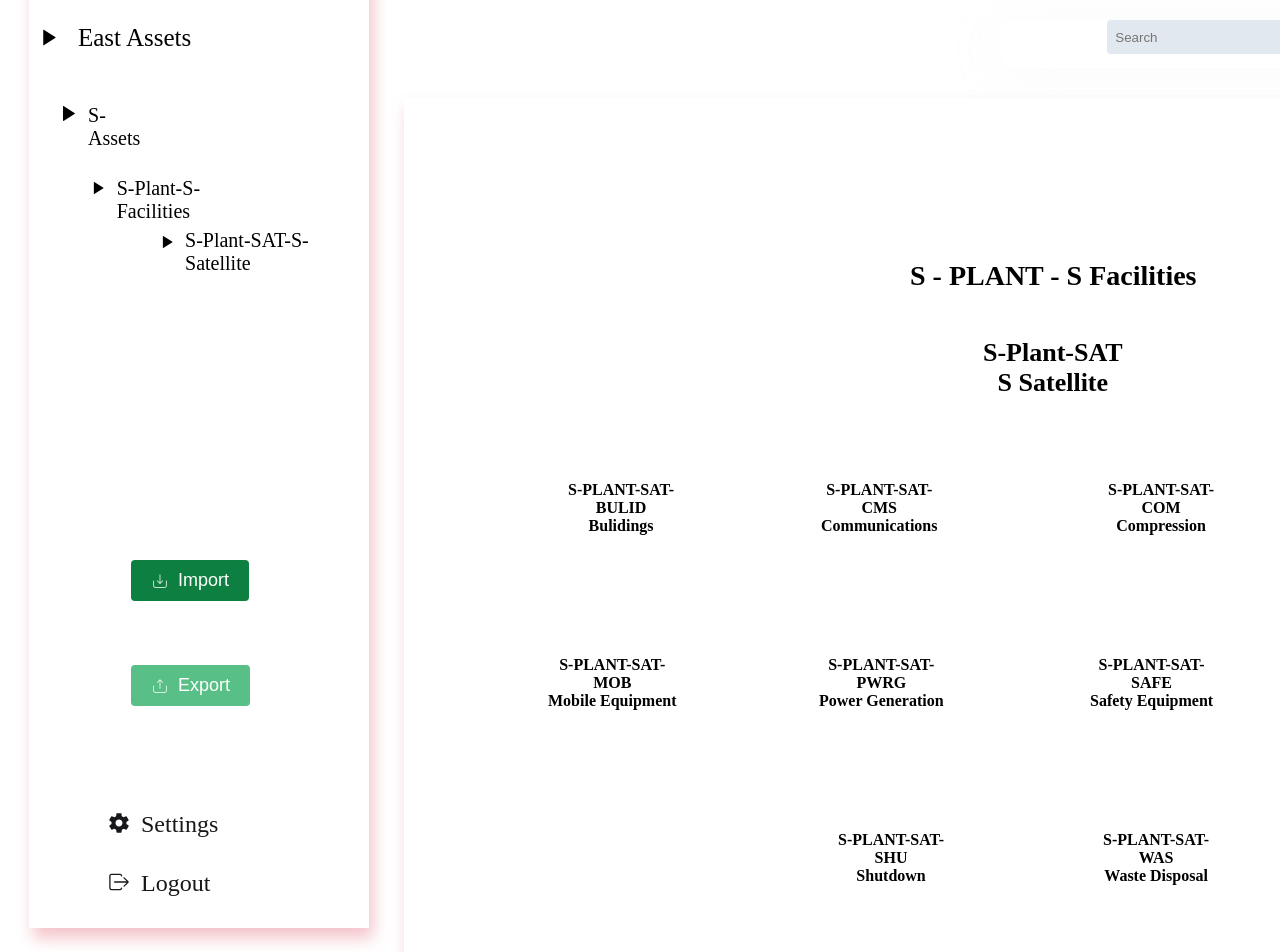
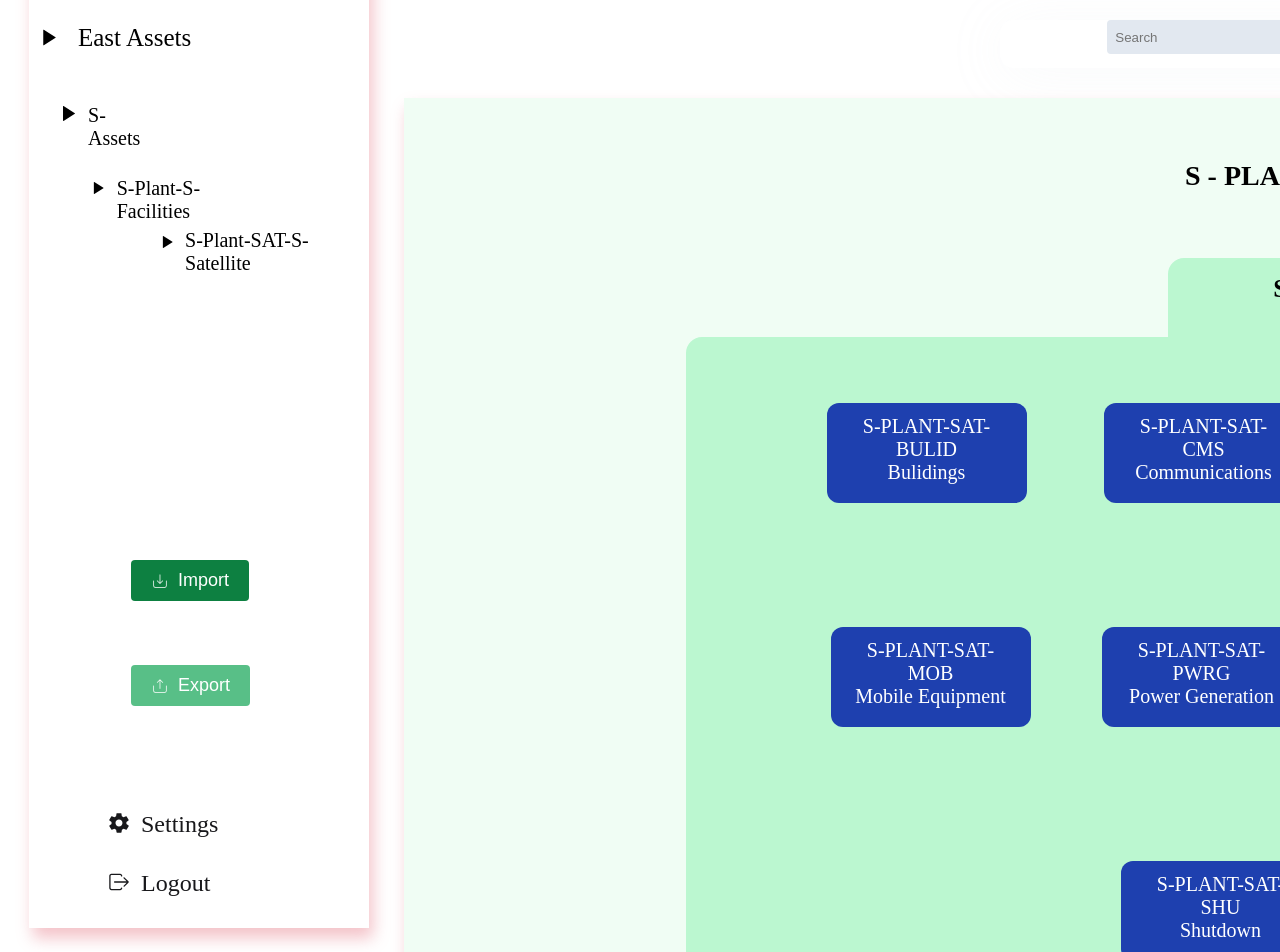
Before and after one commit to ak220193/Asset-DSt, a React (Create React App) app: page /s-plant-facilities-assets in a window 1280 px wide. Shown: the top 952 px of the page. Built offline with nearby package versions, Linux system fonts and the light colour scheme; a web font is replaced by a local one.

Commit message:
s-plant-facilities

```diff
--- a/src/Pages/SPlantFacilities/SPlantFacilities.jsx
+++ b/src/Pages/SPlantFacilities/SPlantFacilities.jsx
@@ -1,6 +1,7 @@
 import React from "react";
 import NavbarMain from "../../Components/Navbar/NavbarMain";
 import SidebarSplantFacilities from "../../Components/Sidebar/SidebarSplantFacilities";
+import { CiCirclePlus } from "react-icons/ci";
 
 const SPlantFacilities = () => {
 
@@ -9,94 +10,96 @@ const SPlantFacilities = () => {
     <div>
         <NavbarMain/>
         <SidebarSplantFacilities/>
-    <div className="relative bg-lavenderblush w-full h-[1117px] overflow-hidden text-left text-[16px] text-darkslategray font-poppins">
+    <div className="relative bg-lavenderblush w-full h-[1070px] overflow-hidden text-left text-[16px] text-darkslategray font-poppins ">
 
+      <div className="absolute top-[98px] left-[404px] rounded-31xl shadow-[4px_10px_15px_rgba(241,_180,_187,_0.8)] w-[1850px] h-[998px] overflow-hidden text-center text-3xl text-white bg-green-50">
+      <div className="absolute top-0 left-0 m-4 cursor-pointer ml-[1780px]">
+          <CiCirclePlus className="text-slate-950 font-bold text-[50px]"/>
+        </div>
+        <div>
+            <div className="absolute top-[140px] left-[764px] text-[26px] font-semibold text-steelblue bg-green-200 w-[350px] rounded-2xl h-28 mt-5">
+            <p className="m-0 text-black mt-4">S-Plant-SAT</p>
+            <p className="m-0 text-black">S Satellite</p>
+            </div>
 
-
-      <div className="absolute top-[98px] left-[404px] rounded-31xl bg-white shadow-[4px_10px_15px_rgba(241,_180,_187,_0.8)] w-[1300px] h-[998px] overflow-hidden text-center text-3xl text-white">
-        <div className="absolute top-[138px] left-[49px] rounded-6xl bg-darkcyan-200 box-border w-[1225px] h-[822px] border-[4px] border-solid border-steelblue" />
-
-        <div className="absolute top-[364px] left-[calc(50%_-_551px)] w-[1102px] flex flex-row flex-wrap items-start justify-center gap-[30px]">
-          <div className="relative rounded-6xl bg-cornflowerblue w-60 h-[145px] overflow-hidden shrink-0">
-            <div className="absolute top-[calc(50%_-_53.5px)] left-[calc(50%_-_81px)] font-semibold">
-              <p className="m-0 text-black">S-PLANT-SAT-</p>
-              <p className="m-0 text-black">BULID</p>
-              <p className="m-0 text-black">Bulidings</p>
+            <div className="absolute top-[239px] left-[calc(45%_-_551px)] w-[1302px] flex flex-row flex-wrap items-start justify-center gap-[30px] bg-green-200 rounded-2xl">
+                <div className="relative rounded-6xl bg-cornflowerblue w-60 h-[215px] overflow-hidden shrink-0 ">
+                <div className="absolute top-[calc(50%_-_53.5px)] left-[calc(40%_-_81px)] font-light bg-blue-800 rounded-xl w-[200px] h-[100px] text-[20px] mt-3">
+                <p className="m-0 text-white mt-3">S-PLANT-SAT-</p>
+                <p className="m-0 text-white">BULID</p>
+                <p className="m-0 text-white mb-3">Bulidings</p>
+                </div>
             </div>
-          </div>
-          <div className="relative rounded-6xl bg-cornflowerblue w-60 h-[145px] overflow-hidden shrink-0">
-            <div className="absolute top-[calc(50%_-_53.5px)] left-[calc(50%_-_98px)] font-semibold">
-              <p className="m-0 text-black">S-PLANT-SAT-</p>
-              <p className="m-0 text-black">CMS</p>
-              <p className="m-0 text-black">Communications</p>
+            <div className="relative rounded-6xl bg-cornflowerblue w-60 h-[215px] overflow-hidden shrink-0">
+                <div className="absolute top-[calc(50%_-_53.5px)] left-[calc(50%_-_98px)] font-light bg-blue-800 rounded-xl w-[200px] h-[100px] text-[20px]  mt-3">
+              <p className="m-0 text-white mt-3">S-PLANT-SAT-</p>
+              <p className="m-0 text-white">CMS</p>
+              <p className="m-0 text-white mb-3">Communications</p>
             </div>
           </div>
           <div
-            className="relative rounded-6xl bg-cornflowerblue w-60 h-[145px] overflow-hidden shrink-0 cursor-pointer"
+            className="relative rounded-6xl bg-cornflowerblue w-60 h-[215px] overflow-hidden shrink-0 cursor-pointer"
             //onClick={onFrameContainer6Click}
           >
-            <div className="absolute top-[calc(50%_-_53.5px)] left-[calc(50%_-_81px)] font-semibold">
-              <p className="m-0 text-black">S-PLANT-SAT-</p>
-              <p className="m-0 text-black">COM</p>
-              <p className="m-0 text-black">Compression</p>
+            <div className="absolute top-[calc(50%_-_53.5px)] left-[calc(50%_-_81px)] font-light bg-blue-800 rounded-xl w-[200px] h-[100px] text-[20px]  mt-3">
+              <p className="m-0 text-white mt-3">S-PLANT-SAT-</p>
+              <p className="m-0 text-white">COM</p>
+              <p className="m-0 text-white mb-3">Compression</p>
             </div>
           </div>
-          <div className="relative rounded-6xl bg-cornflowerblue w-60 h-[145px] overflow-hidden shrink-0">
-            <div className="absolute top-[calc(50%_-_53.5px)] left-[calc(50%_-_81px)] font-semibold">
-              <p className="m-0 text-black">S-PLANT-SAT-</p>
-              <p className="m-0 text-black">DEH</p>
-              <p className="m-0 text-black">Dehydration</p>
+          <div className="relative rounded-6xl bg-cornflowerblue w-60 h-[215px] overflow-hidden shrink-0">
+            <div className="absolute top-[calc(50%_-_53.5px)] left-[calc(50%_-_81px)] font-light bg-blue-800 rounded-xl w-[200px] h-[100px] text-[20px]  mt-3">
+              <p className="m-0 text-white mt-3">S-PLANT-SAT-</p>
+              <p className="m-0 text-white">DEH</p>
+              <p className="m-0 text-white mb-3">Dehydration</p>
             </div>
           </div>
-          <div className="relative rounded-6xl bg-cornflowerblue w-60 h-[145px] overflow-hidden shrink-0">
-            <div className="absolute top-[calc(50%_-_53.5px)] left-[calc(50%_-_101px)] font-semibold">
-              <p className="m-0 text-black">S-PLANT-SAT-</p>
-              <p className="m-0 text-black">MOB</p>
-              <p className="m-0 text-black">Mobile Equipment</p>
+          <div className="relative rounded-6xl bg-cornflowerblue w-60 h-[215px] overflow-hidden shrink-0">
+            <div className="absolute top-[calc(40%_-_53.5px)] left-[calc(50%_-_101px)] font-light bg-blue-800 rounded-xl w-[200px] h-[100px] text-[20px]  mt-3">
+              <p className="m-0 text-white mt-3">S-PLANT-SAT-</p>
+              <p className="m-0 text-white">MOB</p>
+              <p className="m-0 text-white mb-3">Mobile Equipment</p>
             </div>
           </div>
-          <div className="relative rounded-6xl bg-cornflowerblue w-60 h-[145px] overflow-hidden shrink-0">
-            <div className="absolute top-[calc(50%_-_53.5px)] left-[calc(50%_-_100px)] font-semibold">
-              <p className="m-0 text-black">S-PLANT-SAT-</p>
-              <p className="m-0 text-black">PWRG</p>
-              <p className="m-0 text-black">Power Generation</p>
+          <div className="relative rounded-6xl bg-cornflowerblue w-60 h-[215px] overflow-hidden shrink-0">
+            <div className="absolute top-[calc(40%_-_53.5px)] left-[calc(50%_-_100px)] font-light bg-blue-800 rounded-xl w-[200px] h-[100px] text-[20px]  mt-3">
+              <p className="m-0 text-white mt-3">S-PLANT-SAT-</p>
+              <p className="m-0 text-white">PWRG</p>
+              <p className="m-0 text-white mb-3">Power Generation</p>
             </div>
           </div>
-          <div className="relative rounded-6xl bg-cornflowerblue w-60 h-[145px] overflow-hidden shrink-0">
-            <div className="absolute top-[calc(50%_-_53.5px)] left-[calc(50%_-_99px)] font-semibold">
-              <p className="m-0 text-black">S-PLANT-SAT-</p>
-              <p className="m-0 text-black">SAFE</p>
-              <p className="m-0 text-black">Safety Equipment</p>
+          <div className="relative rounded-6xl bg-cornflowerblue w-60 h-[215px] overflow-hidden shrink-0">
+            <div className="absolute top-[calc(40%_-_53.5px)] left-[calc(50%_-_99px)] font-light bg-blue-800 rounded-xl w-[200px] h-[100px] text-[20px]  mt-3">
+              <p className="m-0 text-white mt-3">S-PLANT-SAT-</p>
+              <p className="m-0 text-white">SAFE</p>
+              <p className="m-0 text-white mb-3">Safety Equipment</p>
             </div>
           </div>
-          <div className="relative rounded-6xl bg-cornflowerblue w-60 h-[145px] overflow-hidden shrink-0">
-            <div className="absolute top-[calc(50%_-_53.5px)] left-[calc(50%_-_81px)] font-semibold">
-              <p className="m-0 text-black">S-PLANT-SAT-</p>
-              <p className="m-0 text-black">SEP</p>
-              <p className="m-0 text-black">Separation</p>
+          <div className="relative rounded-6xl bg-cornflowerblue w-60 h-[215px] overflow-hidden shrink-0">
+            <div className="absolute top-[calc(40%_-_53.5px)] left-[calc(50%_-_81px)] font-light bg-blue-800 rounded-xl w-[200px] h-[100px] text-[20px]  mt-3">
+              <p className="m-0 text-white mt-3">S-PLANT-SAT-</p>
+              <p className="m-0 text-white">SEP</p>
+              <p className="m-0 text-white mb-3">Separation</p>
             </div>
           </div>
-          <div className="relative rounded-6xl bg-cornflowerblue w-60 h-[145px] overflow-hidden shrink-0">
-            <div className="absolute top-[calc(50%_-_53.5px)] left-[calc(50%_-_81px)] font-semibold">
-              <p className="m-0 text-black">S-PLANT-SAT-</p>
-              <p className="m-0 text-black">SHU</p>
-              <p className="m-0 text-black">Shutdown</p>
+          <div className="relative rounded-6xl bg-cornflowerblue w-60 h-[215px] overflow-hidden shrink-0">
+            <div className="absolute top-[calc(35%_-_53.5px)] left-[calc(50%_-_81px)] font-light bg-blue-800 rounded-xl w-[200px] h-[100px] text-[20px]  mt-3">
+              <p className="m-0 text-white mt-3">S-PLANT-SAT-</p>
+              <p className="m-0 text-white">SHU</p>
+              <p className="m-0 text-white mb-3">Shutdown</p>
             </div>
           </div>
-          <div className="relative rounded-6xl bg-cornflowerblue w-60 h-[145px] overflow-hidden shrink-0">
-            <div className="absolute top-[calc(50%_-_53.5px)] left-[calc(50%_-_86px)] font-semibold">
-              <p className="m-0 text-black">S-PLANT-SAT-</p>
-              <p className="m-0 text-black">WAS</p>
-              <p className="m-0 text-black">Waste Disposal</p>
+          <div className="relative rounded-6xl bg-cornflowerblue w-60 h-[215px] overflow-hidden shrink-0">
+            <div className="absolute top-[calc(35%_-_53.5px)] left-[calc(50%_-_86px)] font-light bg-blue-800 rounded-xl w-[200px] h-[100px] text-[20px]  mt-3">
+              <p className="m-0 text-white mt-3">S-PLANT-SAT-</p>
+              <p className="m-0 text-white">WAS</p>
+              <p className="m-0 text-white mb-3">Waste Disposal</p>
             </div>
           </div>
         </div>
-        <div className="absolute top-[240px] left-[579px] text-[26px] font-semibold text-steelblue">
-          <p className="m-0 text-black">S-Plant-SAT</p>
-          <p className="m-0 text-black">S Satellite</p>
-        </div>
+
         <b
-          className="absolute top-[calc(50%_-_337px)] left-[calc(50%_-_144px)] text-[28px] text-black text-left cursor-pointer"
+          className="absolute top-[calc(40%_-_337px)] left-[calc(50%_-_144px)] text-[28px] text-black text-left cursor-pointer"
           //onClick={onSPLANTClick}
         >
           S - PLANT - S Facilities
@@ -106,6 +109,7 @@ const SPlantFacilities = () => {
 
     </div>
     </div>
+    </div>
   );
 };
 
```
